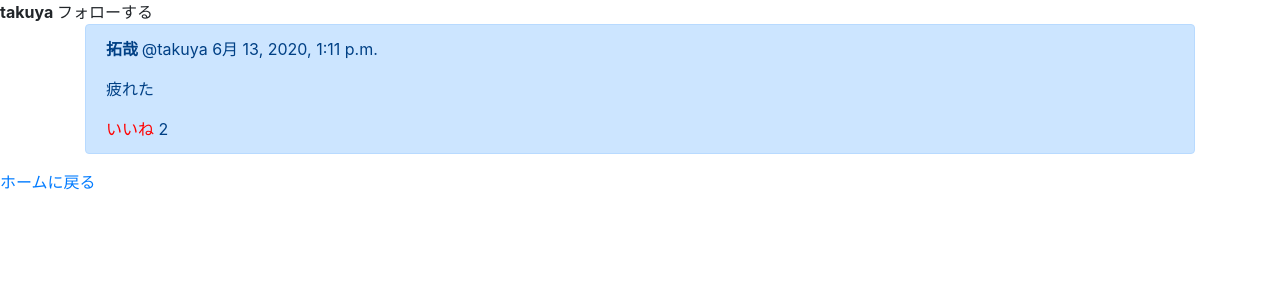
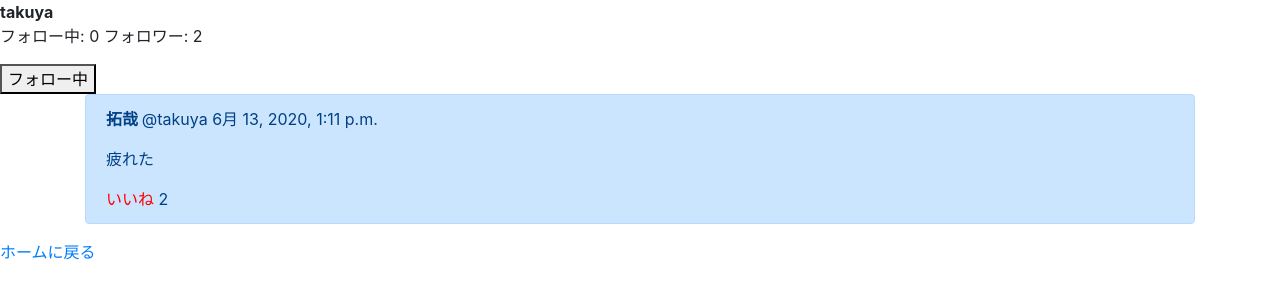
Before and after one commit to tsutsutaku/positter, a Django app: a page that uses templates/base.html in a window 1280 px wide. Shown: the top 300 px of the page. Run offline with Django 3.2, Linux system fonts and the light colour scheme; a user stored in the database is signed in; data comes from the database, SQL or seed files in the repository; both versions use the stored data as it was after the commit; some libraries are stand-ins or nearby versions.

Commit message:
fix followfunc to use ajax

```diff
--- a/positterapp/views.py
+++ b/positterapp/views.py
@@ -49,6 +49,7 @@ def signupfunc(request):
     return render(request, 'signup.html')
 
 
+
 def loginfunc(request):
     if request.user.is_authenticated:
         return redirect('home')
@@ -69,12 +70,14 @@ def loginfunc(request):
     return render(request, 'login.html')
 
 
+
 def indexfunc(request):
     if request.user.is_authenticated:
         return redirect('home')
 
     else:
         return render(request, 'index.html')
+
 
 
 def homefunc(request):
@@ -100,15 +103,19 @@ def homefunc(request):
             'object_list': zip_l,
             'profile': profile,
 
+
         })
 
     else:
         return redirect('index')
 
 
+
 def logoutfunc(request):
     logout(request)
     return redirect('home')
+
+
 
 
 def createfunc(request):
@@ -127,11 +134,17 @@ def createfunc(request):
         return redirect('signup')
 
 
+
 def profilefunc(request, username):
-    loginned_user = request.user
     user = get_object_or_404(User, username=username)
     object_list = Post.objects.filter(author=user)
     logined_user = request.user
+
+    if Follow.objects.filter(user=logined_user, follow_id=user).count() == 0:
+        is_following = False
+
+    else:
+        is_following = True
 
     like_tf = []
     for i in object_list[::-1]:
@@ -143,16 +156,24 @@ def profilefunc(request, username):
 
     zip_l = zip(object_list[::-1], like_tf)
 
+    followed_n = Follow.objects.filter(user=user).count()
+    follower_n = Follow.objects.filter(follow_id=user).count()
+
     return render(request, 'profile.html', {
         'user': user,
         'object_list': zip_l,
         'logined_user': logined_user,
+         'follower_n': follower_n,
+        'followed_n': followed_n,
+        'is_following': is_following,
     })
 
 
 def detailfunc(request, pk):
     object=Post.objects.get(pk=pk)
     return render(request, 'detail.html', {'object':object})
+
+
 
 
 def likefunc(request, pk):
@@ -182,6 +203,8 @@ def likefunc(request, pk):
         return HttpResponse(data)
 
 
+
+
 def followfunc(request, follow_id):
 
     username = request.user
@@ -205,6 +228,7 @@ def followfunc(request, follow_id):
 
 
     like_tf = []
+
     for i in object_list[::-1]:
         if Like.objects.filter(user=username, post=i).count() == 0:
             like_tf.append(False)
@@ -215,10 +239,19 @@ def followfunc(request, follow_id):
 
     zip_l = zip(object_list[::-1], like_tf)
 
+    followed_n = Follow.objects.filter(user=user).count()
+    follower_n = Follow.objects.filter(follow_id=user).count()
+
+
+
+
     data = {
         'user': user,
         'object_list': zip_l,
         'logined_user': username,
+        'follower_n': follower_n,
+        'followed_n': followed_n,
+        'is_following': is_following,
     }
 
     return HttpResponse(data)
--- a/static/js/follows.js
+++ b/static/js/follows.js
@@ -1,8 +1,22 @@
 
 function follows(follow_id) {
+
+    var follow = document.getElementById('follow_button').innerHTML;
+
+    console.log(follow)
+    if (follow === 'フォロー中') {
+        const follower_n = document.getElementById('follower').innerHTML
+        document.getElementById('follower').innerHTML = parseInt(follower_n)-1;
+        document.getElementById('follow_button').innerHTML = 'フォローする'
+    } else {
+        const follower_n = document.getElementById('follower').innerHTML
+        document.getElementById('follower').innerHTML = parseInt(follower_n)+1;
+        document.getElementById('follow_button').innerHTML = 'フォロー中'
+    }
 
     var xhr = new XMLHttpRequest();
     xhr.open('POST',  'http://127.0.0.1:8000/follow/' + follow_id + '/');
     xhr.setRequestHeader("X-CSRFToken", Cookies.get('csrftoken'));
     xhr.send();
+
 }
--- a/templates/base.html
+++ b/templates/base.html
@@ -1,3 +1,4 @@
+{% load static %}
 <!doctype html>
 <html lang="ja">
 
@@ -9,11 +10,9 @@
   <!-- Bootstrap CSS -->
   <link rel="stylesheet" href="https://stackpath.bootstrapcdn.com/bootstrap/4.4.1/css/bootstrap.min.css"
     integrity="sha384-Vkoo8x4CGsO3+Hhxv8T/Q5PaXtkKtu6ug5TOeNV6gBiFeWPGFN9MuhOf23Q9Ifjh" crossorigin="anonymous">
-  {% load static %}
   <link rel='icon' type='image/png' href="{% static 'icon/favicon.ico' %}">
-
   <script src="{% static 'js/likes.js' %}" charset="utf-8"></script>
-  <script src="{% static 'js/follows.js' %}" charset="utf-8"></script>
+<script src="{% static 'js/follows.js' %}" charset="utf-8"></script>
   <script src="https://cdn.jsdelivr.net/npm/js-cookie@beta/dist/js.cookie.min.js"></script>
 
   {% block customcss %}
--- a/templates/profile.html
+++ b/templates/profile.html
@@ -1,17 +1,29 @@
 {% extends 'base.html' %}
+
+
 
 {% block content %}
 
+
+
+
 <b>{{user.username}} </b>
+
+
+<p>フォロー中: <span id="followed">{{ followed_n }}   </span>フォロワー: <span id="follower">{{ follower_n }}</span></p>
 {% if not user.username == logined_user.username %}
-<a role="button" onclick="follows('{{ user.username }}')" id='follow'>フォローする</a>
+{% if is_following %}
+<button onclick="follows('{{ user.username }}')" id='follow_button'>フォロー中</button>
+{% endif %}
+{% if not is_following %}
+<button onclick="follows('{{ user.username }}')" id='follow_button'>フォローする</button>
+{% endif %}
 {% endif %}
 
 <div class="container">
     {% for item, tf in object_list %}
     <div class="alert alert-primary" role="alert">
         <p><b>{{item.author.profile.display_name}} </b>@{{item.author}}   {{item.created_at}}</p>
-
         <p>{{ item.text}}</p>
         {% if tf %}
         <a role="button" onclick="likes('{{ item.pk }}', '{{tf}}')" id='like_{{item.pk}}' style="color: red;">いいね</a>
```
Also changed, not shown: db.sqlite3.
